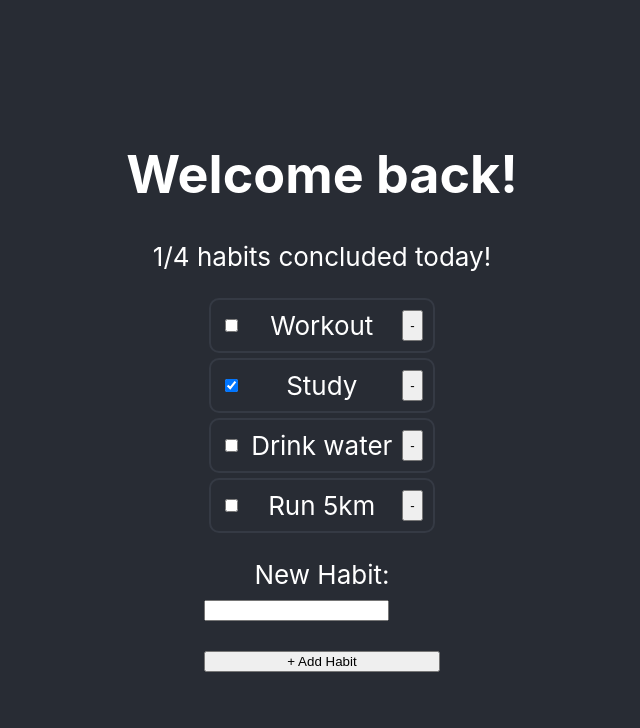
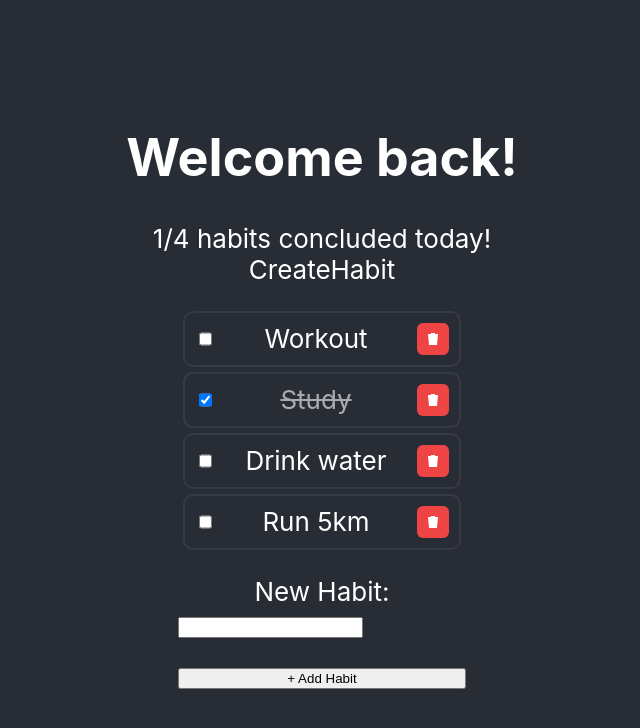
Before and after one commit to Vitornunees38/habbit-react, a React (Create React App) app: page /create in a window 1280 px wide. Shown: the top 728 px of the page, without its empty margins (318-958 px from the left). Built offline with nearby package versions, Linux system fonts and the light colour scheme.

Commit message:
Added visual upgrades with css

```diff
--- a/src/App.css
+++ b/src/App.css
@@ -47,4 +47,5 @@ form input{
   margin-bottom: 20px;
   display: flex;
   flex-direction: column;
+  align-items: center;
 }
--- a/src/App.js
+++ b/src/App.js
@@ -2,6 +2,7 @@ import './App.css';
 import Habit from './components/Habit';
 import {useState, useEffect} from 'react'
 import Counter from './components/Counter';
+import CreateHabit from './pages/CreateHabit';
 
 import { BrowserRouter, Routes, Route } from 'react-router-dom';
 
@@ -79,6 +80,9 @@ function App() {
 
         <div>
         <BrowserRouter>
+        <Routes>
+          <Route path="/create" element={<CreateHabit/>}/>
+        </Routes>
         <ul className="no-bullets">
             {habits.map((habit) => (
                 <li key={habit.id}>
--- a/src/components/Counter.js
+++ b/src/components/Counter.js
@@ -1,8 +1,9 @@
 import React from 'react'
+import "./Counter.css"
 
 const Counter = ({doneCount, totalCount}) => {
   return (
-    <div>{doneCount}/{totalCount} habits concluded today!</div>
+    <div className="progress">{doneCount}/{totalCount} habits concluded today!</div>
   )
 }
 
--- a/src/components/Habit.css
+++ b/src/components/Habit.css
@@ -0,0 +1,31 @@
+.delete-button{
+    background-color: #ef4444;
+    color: white;
+    border: none;
+    border-radius: 6px;
+    font-size: 16px;
+    cursor: pointer;
+    width: 32px;
+    height: 32px;
+    padding: 0;
+
+    display: flex;
+    align-items: center;
+    justify-content: center;
+
+    transition: all 0.2s ease;
+}
+
+.delete-button:hover {
+    background-color: #dc2626;
+    transform: scale(1.1);
+  }
+
+.delete-button:active {
+   transform: scale(0.98);
+}
+
+input:checked +a {
+    text-decoration: line-through;
+    opacity: 0.6;
+  }
--- a/src/components/Habit.js
+++ b/src/components/Habit.js
@@ -1,13 +1,25 @@
 import {useState} from 'react'
 import { Link, BrowserRouter, Route, Routes } from 'react-router-dom'
+import "./Habit.css"
 
 const Habit = ({habit, toggle, deleteHabit}) => {
+
+  let url = "/" + habit.id
+
+  console.log(url)
 
   return (
     <div className = "habit-div">
         <input type="checkbox" id={habit.id} checked={habit.done} onChange={()=>toggle(habit.id)}/>
-          <Link>{habit.name}</Link>
-        <button className onClick={()=>deleteHabit(habit)}>-</button>
+          <Link to={url}>{habit.name}</Link>
+        <button className="delete-button" onClick={()=>deleteHabit(habit)}>
+          <svg xmlns="http://www.w3.org/2000/svg"
+              width="16" height="16"
+              fill="currentColor"
+              viewBox="0 0 16 16">
+            <path d="M5.5 5.5v7m5-7v7M2.5 3h11M6 3V2h4v1m-7 0h10l-1 11H4L3 3z"/>
+          </svg>
+        </button>
     </div>
   )
 }
--- a/src/index.css
+++ b/src/index.css
@@ -25,10 +25,16 @@ code {
   flex-direction: row;
   justify-content: space-between;
   border-radius: 10px;
-  gap: 10px;
+  gap: 30px;
+
 }
 
 .habit-div a{
   color: inherit;
   text-decoration: none;
+  transition: opacity 0.2s ease;
 }
+
+.habit-div a:hover {
+  opacity: 0.7;
+}
--- /dev/null
+++ b/src/pages/CreateHabit.js
@@ -0,0 +1,9 @@
+import React from 'react'
+
+const CreateHabit = () => {
+  return (
+    <div>CreateHabit</div>
+  )
+}
+
+export default CreateHabit
```
Also changed, not shown: src/components/Counter.css (added).
